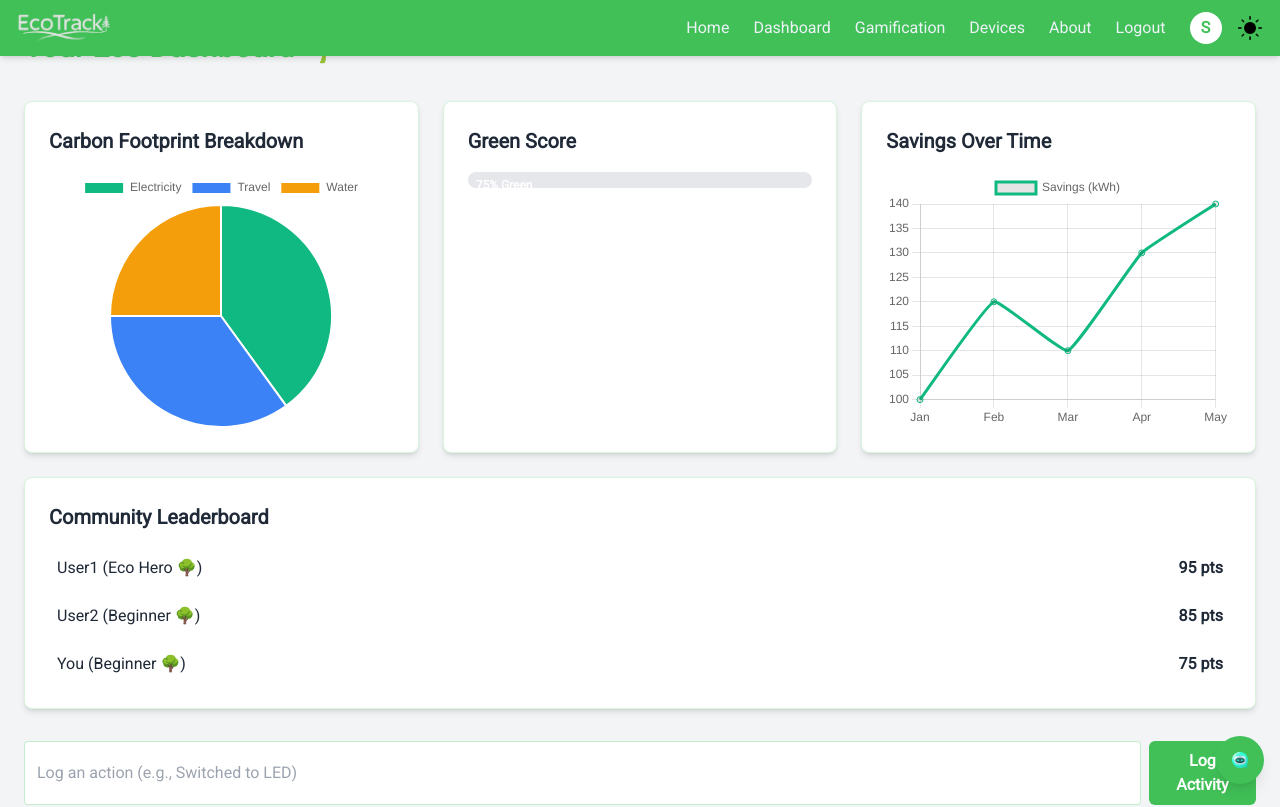
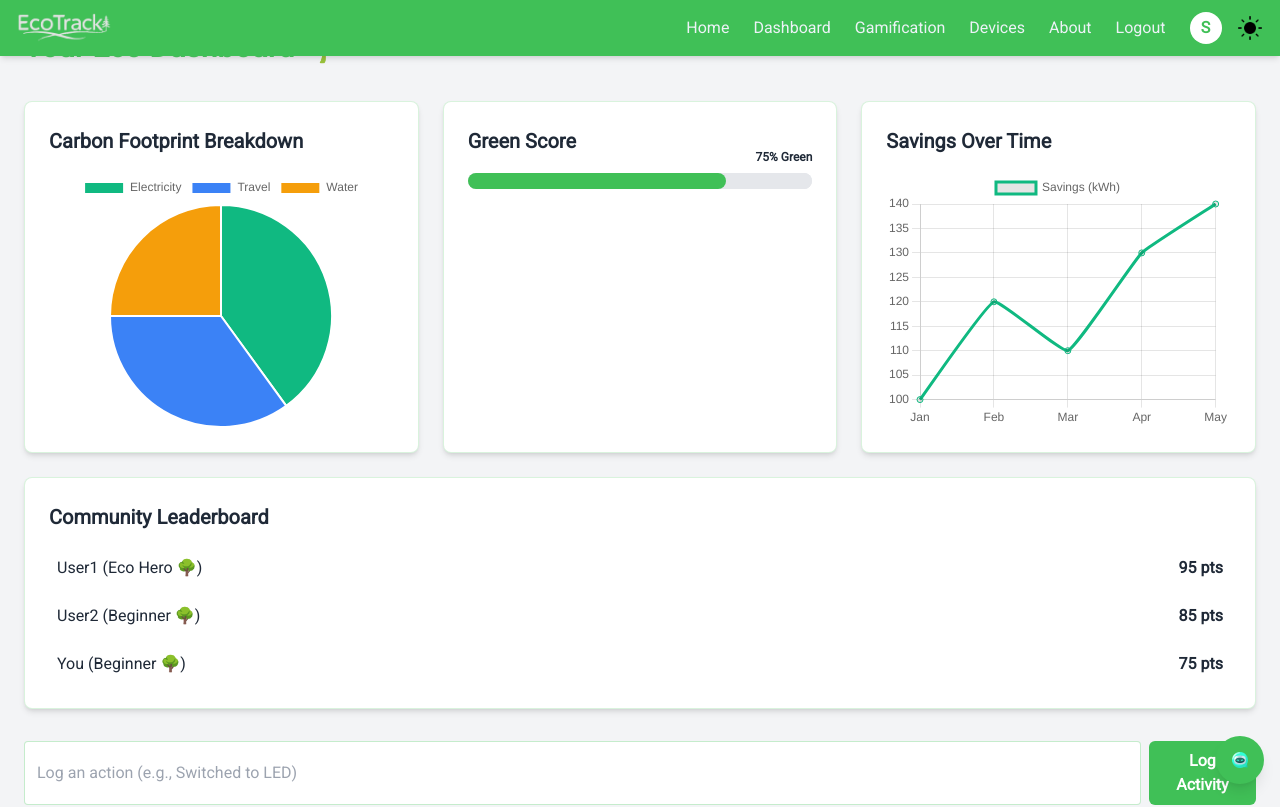
Before and after one commit to jaweria01/Co-Creating-with-GPT-5-Hackathon, a React (Vite) app in the folder frontend/: page /dashboard in a window 1280 px wide. Shown: the top 807 px of the page. Built offline with nearby package versions, Linux system fonts and the light colour scheme; no server answers; sample sign-in values are in the browser's storage.

Commit message:
progress bar update color

```diff
--- a/frontend/src/components/dashboard/ProgressBar.jsx
+++ b/frontend/src/components/dashboard/ProgressBar.jsx
@@ -1,16 +1,35 @@
+// import React from "react";
+
+// function ProgressBar({ score }) {
+//   return (
+//     <div className="w-full bg-gray-200 rounded-full h-4">
+//       <div
+//         className="bg-eco-green items-center h-4 rounded-full transition-all duration-500"
+//         style={{ width: `${score}%` }}
+//       >
+//         <span className="text-white text-xs font-bold pl-2">
+//           {score}% Green
+//         </span>
+//       </div>
+//     </div>
+//   );
+// }
+
+// export default ProgressBar;
+
 import React from "react";
 
 function ProgressBar({ score }) {
   return (
-    <div className="w-full bg-gray-200 rounded-full h-4">
-      <div
-        className="bg-eco-green items-center h-4 rounded-full transition-all duration-500"
-        style={{ width: `${score}%` }}
-      >
-        <span className="text-white text-xs font-bold pl-2">
-          {score}% Green
-        </span>
-      </div>
+    <div className="relative w-full rounded-full">
+      <progress
+        className="progress items-center w-full h-4 rounded-full bg-gray-200 dark:bg-gray-700 [&::-webkit-progress-bar]:bg-gray-200 [&::-webkit-progress-bar]:rounded-full [&::-webkit-progress-value]:bg-primary-3 [&::-webkit-progress-value]:rounded-full [&::-moz-progress-bar]:bg-primary-3 dark:[&::-webkit-progress-value]:bg-primary-1 dark:[&::-moz-progress-bar]:bg-primary-1 transition-all duration-500"
+        value={score}
+        max="100"
+      ></progress>
+      <span className="absolute top-0 right-0 -mt-6 text-xs font-bold text-gray-800 dark:text-gray-200">
+        {score}% Green
+      </span>
     </div>
   );
 }
```
